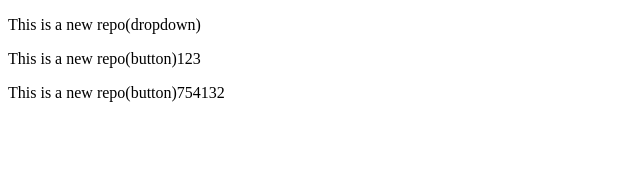
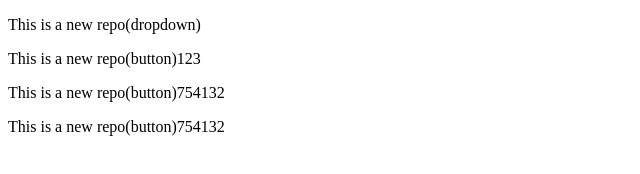
Before and after one commit to smtswaraj/Local_Repo, a plain HTML site: page index.html in a window 1280 px wide. Shown: the whole page, without its empty margins (0-640 px from the left). Drawn offline with Linux system fonts and the light colour scheme.

Commit message:
i add some line

```diff
--- a/index.html
+++ b/index.html
@@ -9,5 +9,6 @@
     <p>This is a new repo(dropdown)</p>
     <p>This is a new repo(button)123</p>
     <p>This is a new repo(button)754132</p>
+    <p>This is a new repo(button)754132</p>
 </body>
 </html>
```
